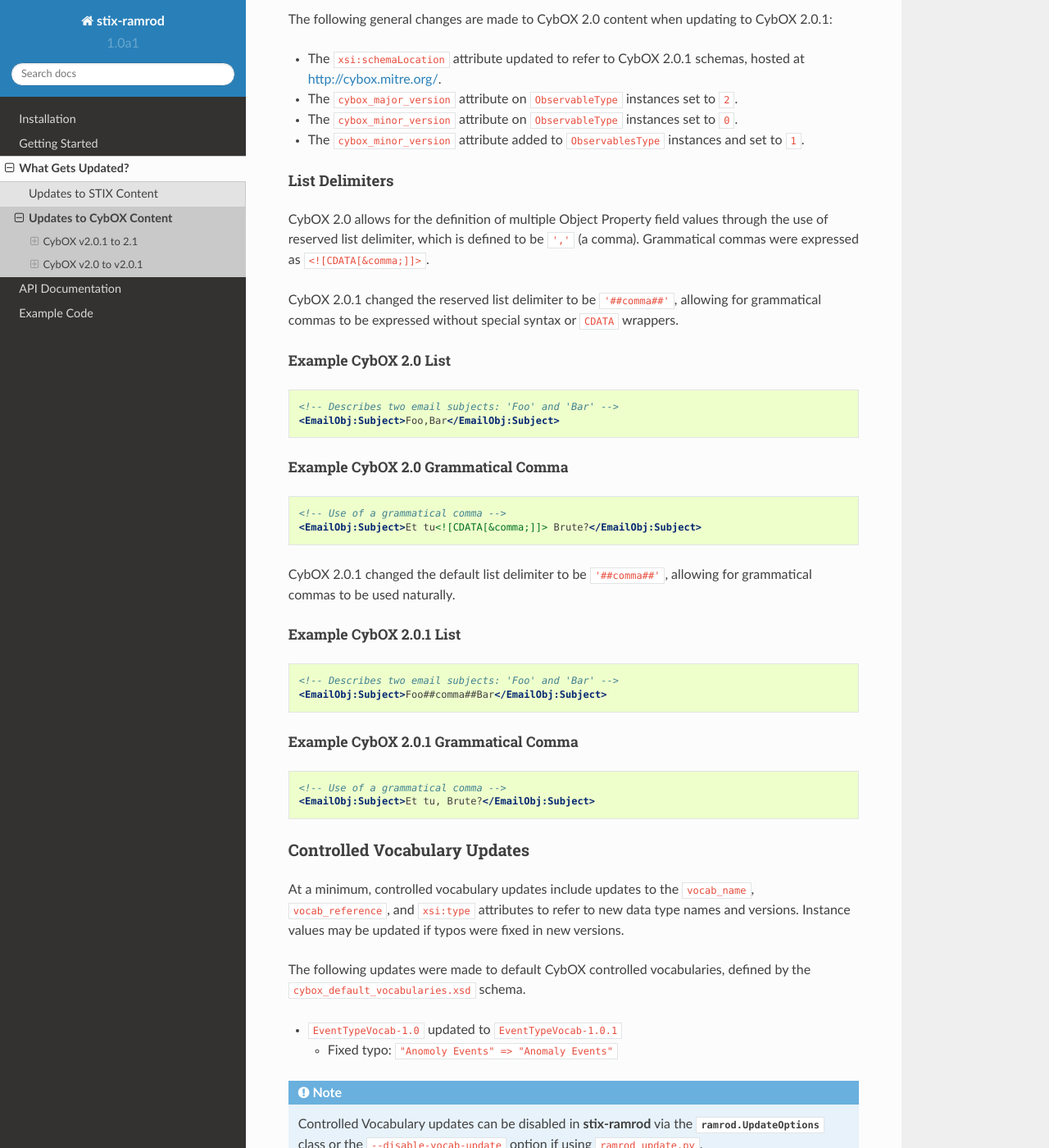
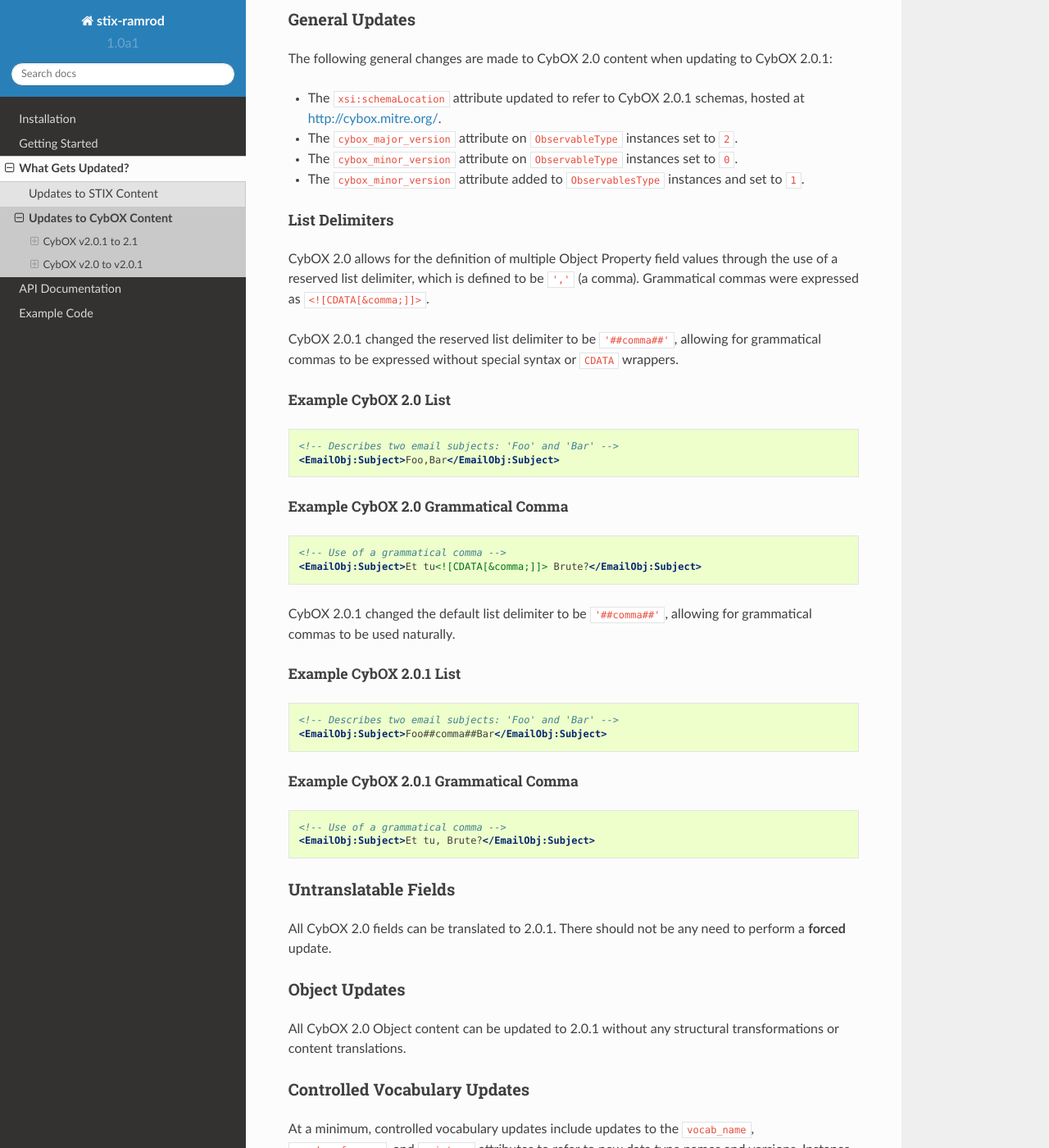
Before and after one commit to STIXProject/stix-ramrod, a Sphinx documentation site: the page built from docs/updates/cybox/index.rst, in a window 1280 px wide and 1400 px high, scrolled down 3787 px. Shown: the whole window at 82% size. Built offline with Sphinx 7.4.7 and the Read the Docs theme 2.0.0, drawn with Linux system fonts in a browser that asks for light colours; the version number is read from the project's files by our own code; some of the changed text lies outside the part shown.

Commit message:
Updated CybOX 2.0 updates docs to align with 2.0.1 format

```diff
--- a/docs/updates/cybox/cybox_2.0_to_2.0.1.rst
+++ b/docs/updates/cybox/cybox_2.0_to_2.0.1.rst
@@ -23,7 +23,7 @@
 ~~~~~~~~~~~~~~~
 
 CybOX 2.0 allows for the definition of multiple Object Property field values
-through the use of reserved list delimiter, which is defined to be ``','``
+through the use of a reserved list delimiter, which is defined to be ``','``
 (a comma). Grammatical commas were expressed as ``<![CDATA[&comma;]]>``.
 
 CybOX 2.0.1 changed the reserved list delimiter to be ``'##comma##'``, allowing
@@ -65,6 +65,20 @@
     <EmailObj:Subject>Et tu, Brute?</EmailObj:Subject>
 
 
+Untranslatable Fields
+^^^^^^^^^^^^^^^^^^^^^
+
+All CybOX 2.0 fields can be translated to 2.0.1. There should not be any need
+to perform a **forced** update.
+
+
+Object Updates
+^^^^^^^^^^^^^^
+
+All CybOX 2.0 Object content can be updated to 2.0.1 without any
+structural transformations or content translations.
+
+
 Controlled Vocabulary Updates
 ^^^^^^^^^^^^^^^^^^^^^^^^^^^^^
 
```
